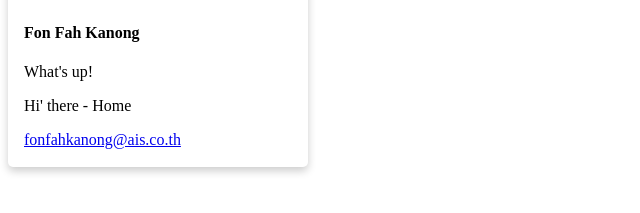
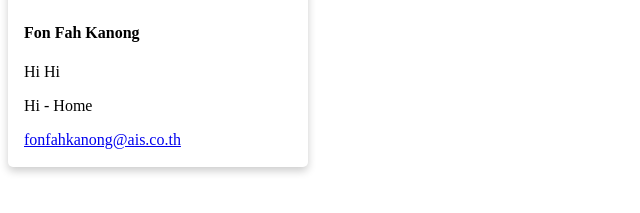
Before and after one commit to Paitoong/Paitoong.github.io, a plain HTML site: page index.html in a window 1280 px wide. Shown: the part 295-508 px from the top of the page, without its empty margins (0-640 px from the left). Drawn offline with Linux system fonts and the light colour scheme.

Commit message:
Update index.html
Update something

```diff
--- a/index.html
+++ b/index.html
@@ -31,8 +31,8 @@ img {
   <img src="https://avatars.githubusercontent.com/u/104217840?v=4" alt="Avatar" style="width:100%">
   <div class="container">
     <h4><b>Fon Fah Kanong</b></h4>
-    <p>What's up!</p>
-    <p>Hi' there - Home</p>
+    <p>Hi Hi</p>
+    <p>Hi - Home</p>
     <p><a href="mailto:fonfahkanong@ais.co.th">fonfahkanong@ais.co.th</a></p>
   </div>
 </div>
```
